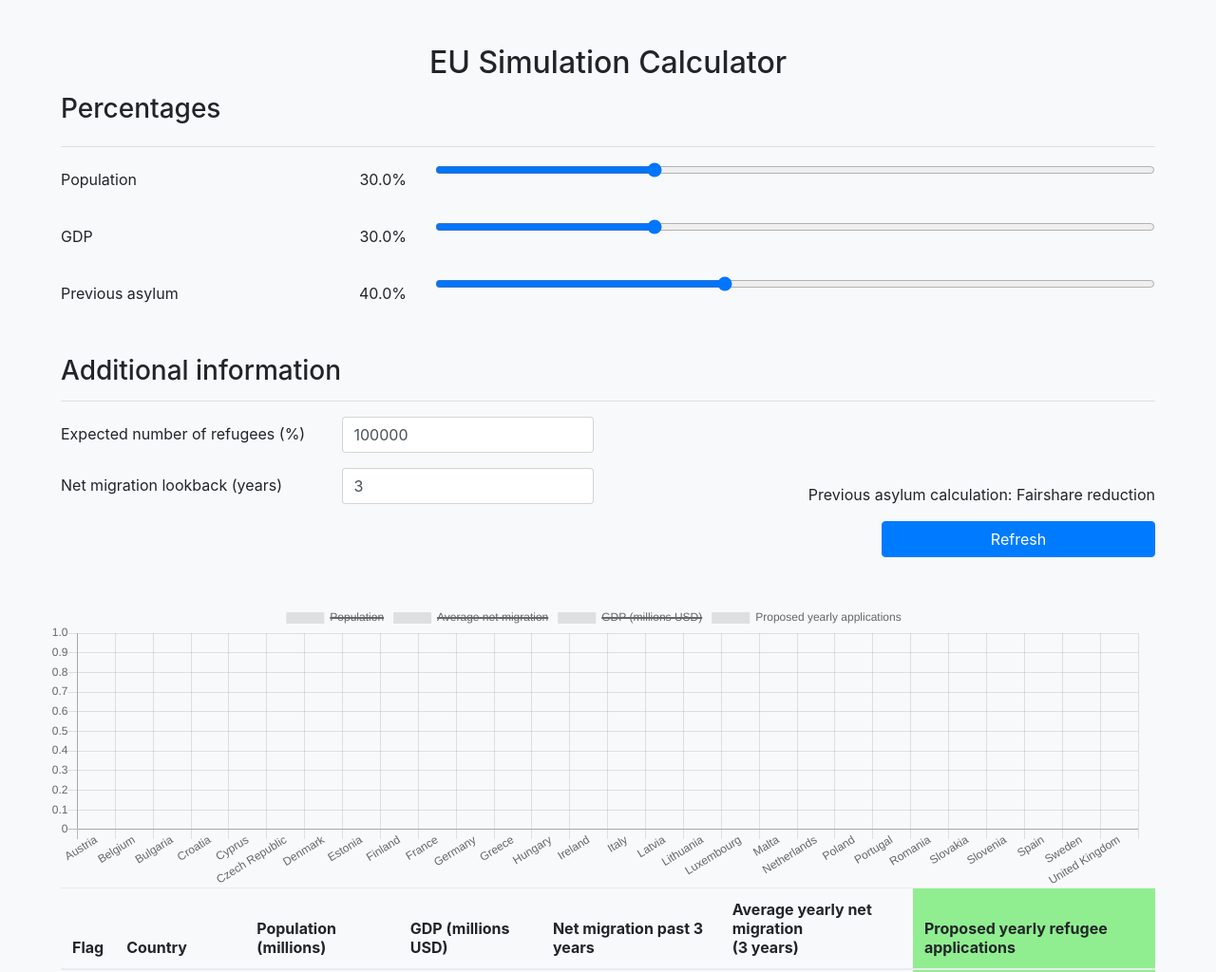
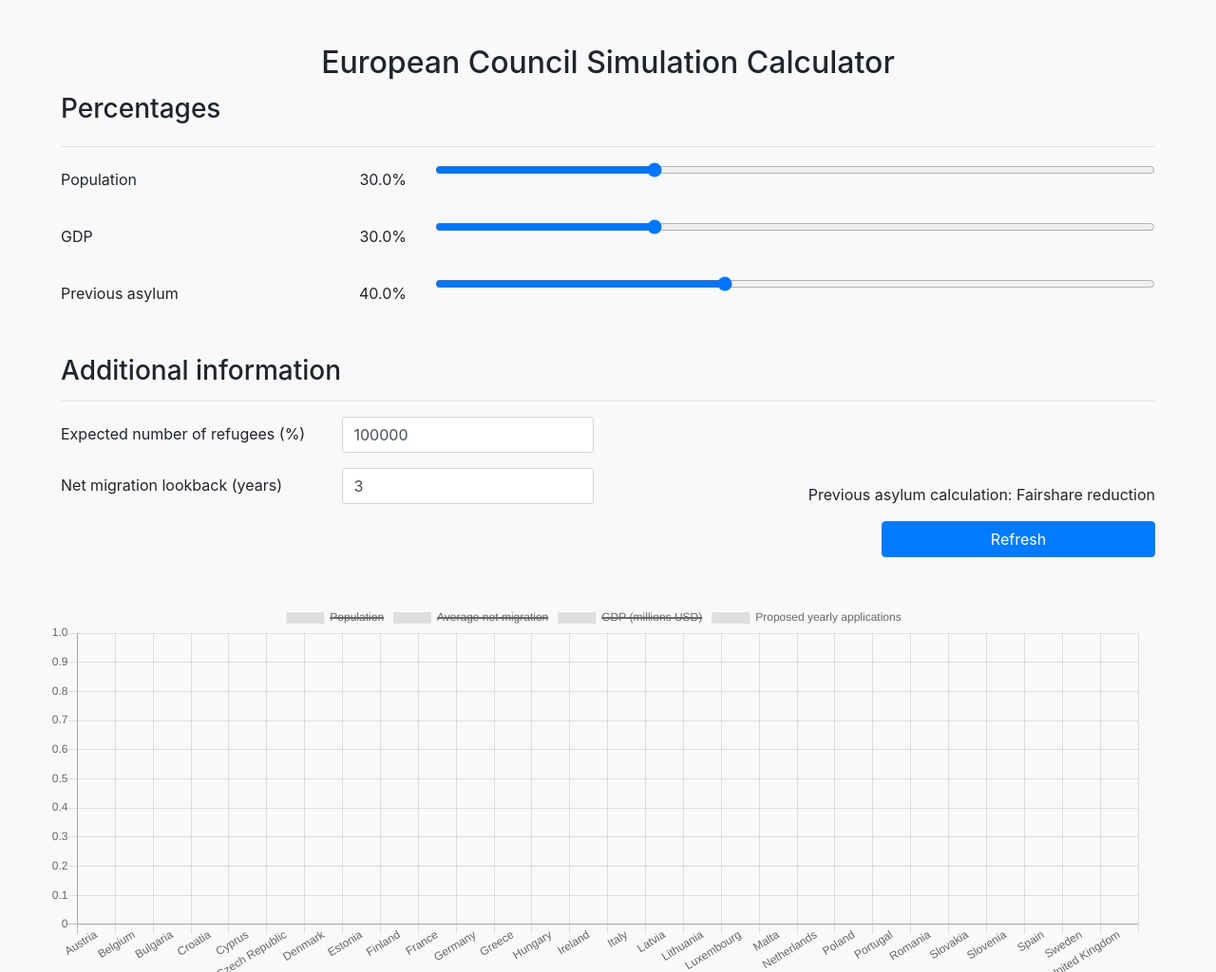
Before and after one commit to kalkoen/european-council-simulation, a plain HTML site: page index.html in a window 1280 px wide. Shown: the top 1024 px of the page at 95% size. Drawn offline with nearby package versions, Linux system fonts and the light colour scheme.

Commit message:
Change page text

```diff
--- a/css/style.css
+++ b/css/style.css
@@ -10,7 +10,7 @@
 
 #bar-chart, #chart-holder {
     width: 100%;
-    height: 300px;
+    height: 400px;
 }
 
 /*
--- a/index.html
+++ b/index.html
@@ -3,7 +3,7 @@
 <head lang="nl">
     <meta charset="utf-8">
 
-    <title>EUSim</title>
+    <title>European Council Sim.</title>
     <meta name="description" content="Fieldtrip">
     <meta name="author" content="Koen van den Berk">
 
@@ -26,7 +26,7 @@
 
         <div class="pt-5 text-center">
             <!--            <img class="d-block mx-auto mb-4" src="https://getbootstrap.com/docs/4.0/assets/brand/bootstrap-solid.svg" alt="" width="72" height="72">-->
-            <h2>EU Simulation Calculator</h2>
+            <h2>European Council Simulation Calculator</h2>
             <p class="lead"></p>
         </div>
 
```
